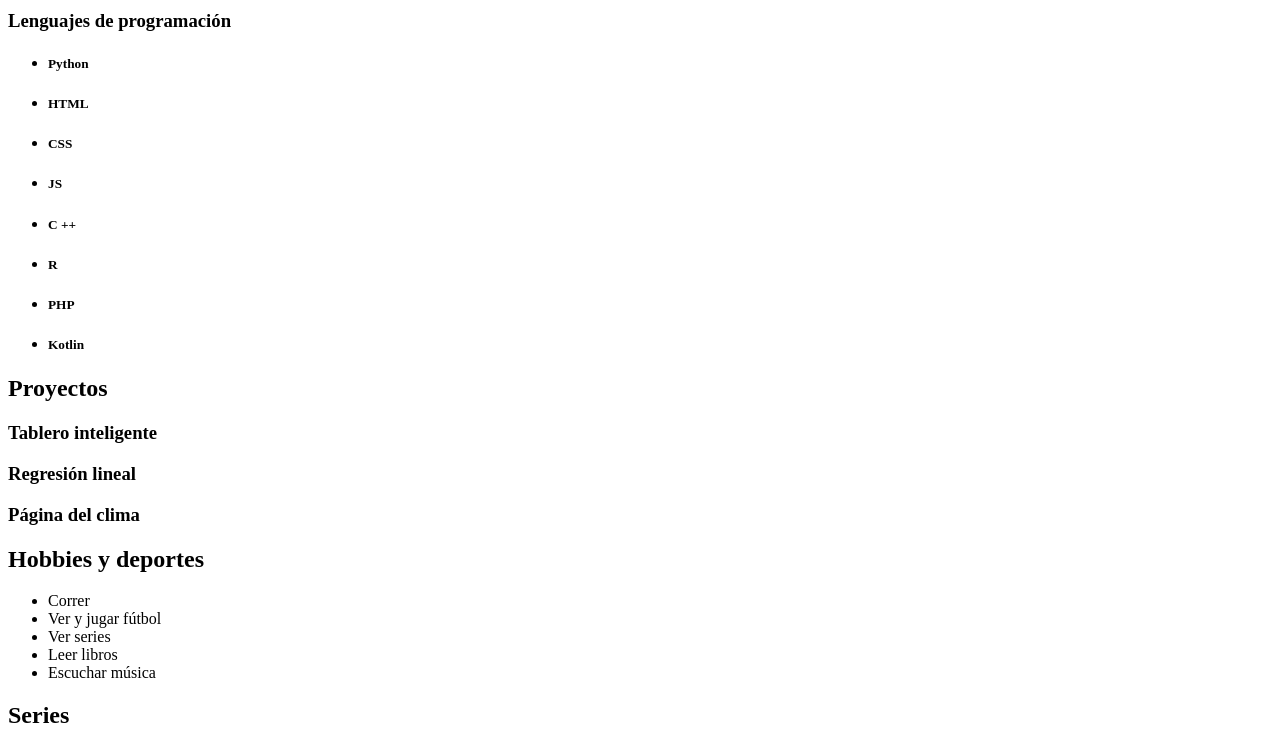
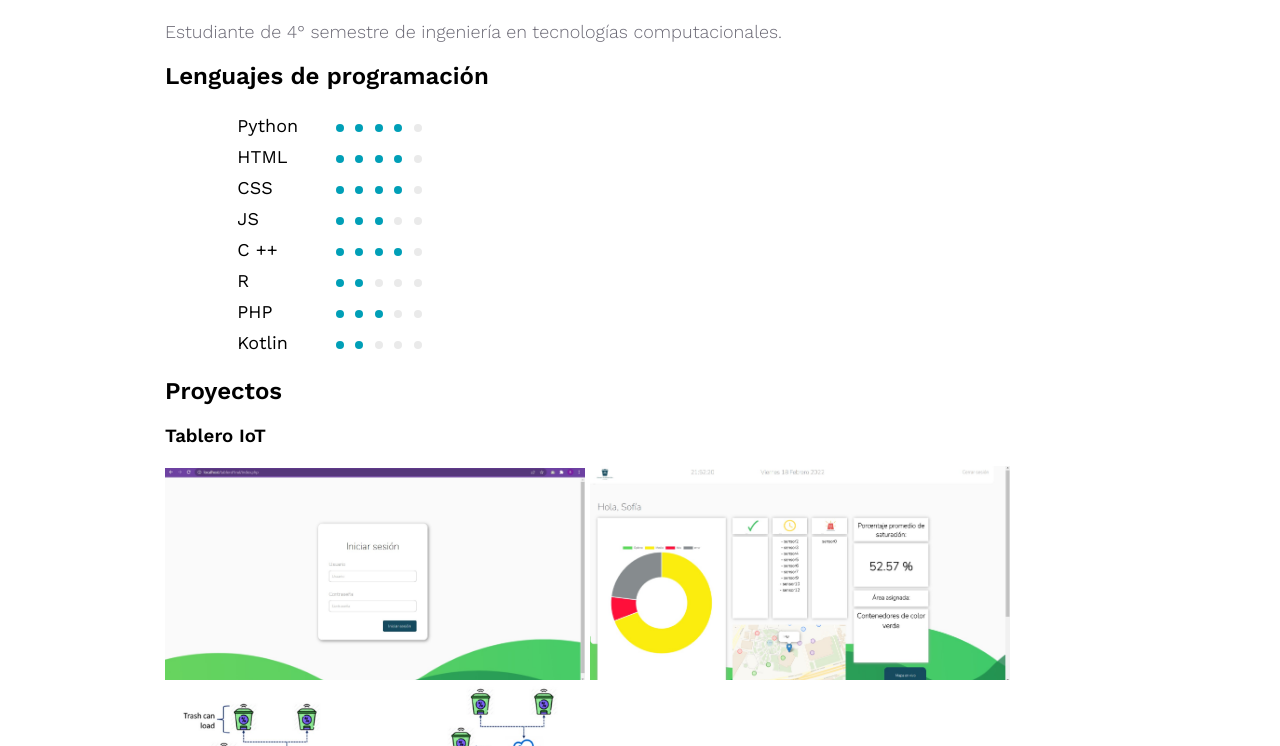
Before and after one commit to sofhdez/sofiahernandez, a plain HTML site: page index.html in a window 1280 px wide. Shown: the part 117-863 px from the top of the page. Drawn offline with nearby package versions, Linux system fonts and the light colour scheme.

Commit message:
imagenes e inicio del css

```diff
--- a/index.html
+++ b/index.html
@@ -5,8 +5,12 @@
     <meta charset="UTF-8">
     <meta http-equiv="X-UA-Compatible" content="IE=edge">
     <meta name="viewport" content="width=device-width, initial-scale=1.0">
-    <link rel="stylesheet" href="style.css">
+    <link rel="stylesheet" href="src/style.css">
     <title>Sofía Hernández CV</title>
+    <link rel="preconnect" href="https://fonts.googleapis.com">
+    <link rel="preconnect" href="https://fonts.gstatic.com" crossorigin>
+    <link href="https://fonts.googleapis.com/css2?family=Work+Sans:wght@100;200;300;400;600&display=swap"
+        rel="stylesheet">
 </head>
 
 <body>
@@ -23,85 +27,105 @@
     <main>
         <!-- Programming languages -->
         <section class="skills">
-            <h3 class="skills-text">
+            <h2 class="skills-text">
                 Lenguajes de programación
-            </h3>
+            </h2>
 
             <ul class="programming-languages">
                 <li>
-                    <h5>Python</h5>
+                    <div class="language-text">
+                        <h5>Python</h5>
+                    </div>
                     <div class="rating">
                         <span class="dot"></span>
+                        <span class="dot"></span>
+                        <span class="dot"></span>
+                        <span class="dot "></span>
+                        <span class="dot transparente"></span>
                     </div>
                 </li>
                 <li>
-                    <h5>HTML</h5>
+                    <div class="language-text">
+                        <h5>HTML</h5>
+                    </div>
                     <div class="rating">
                         <span class="dot"></span>
                         <span class="dot"></span>
                         <span class="dot"></span>
                         <span class="dot"></span>
-                        <span class="dot"></span>
+                        <span class="dot transparente"></span>
                     </div>
                 </li>
                 <li>
-                    <h5>CSS</h5>
+                    <div class="language-text">
+                        <h5>CSS</h5>
+                    </div>
                     <div class="rating">
                         <span class="dot"></span>
                         <span class="dot"></span>
                         <span class="dot"></span>
                         <span class="dot"></span>
-                        <span class="dot"></span>
+                        <span class="dot transparente"></span>
                     </div>
                 </li>
                 <li>
-                    <h5>JS</h5>
+                    <div class="language-text">
+                        <h5>JS</h5>
+                    </div>
+                    <div class="rating">
+                        <span class="dot"></span>
+                        <span class="dot"></span>
+                        <span class="dot"></span>
+                        <span class="dot transparente"></span>
+                        <span class="dot transparente"></span>
+                    </div>
+                </li>
+                <li>
+                    <div class="language-text">
+                        <h5>C ++</h5>
+                    </div>
                     <div class="rating">
                         <span class="dot"></span>
                         <span class="dot"></span>
                         <span class="dot"></span>
                         <span class="dot"></span>
-                        <span class="dot"></span>
+                        <span class="dot transparente"></span>
                     </div>
                 </li>
                 <li>
-                    <h5>C ++</h5>
+                    <div class="language-text">
+                        <h5>R</h5>
+                    </div>
+                    <div class="rating">
+                        <span class="dot"></span>
+                        <span class="dot"></span>
+                        <span class="dot transparente"></span>
+                        <span class="dot transparente"></span>
+                        <span class="dot transparente"></span>
+                    </div>
+                </li>
+                <li>
+                    <div class="language-text">
+                        <h5>PHP</h5>
+                    </div>
                     <div class="rating">
                         <span class="dot"></span>
                         <span class="dot"></span>
                         <span class="dot"></span>
-                        <span class="dot"></span>
-                        <span class="dot"></span>
+                        <span class="dot transparente"></span>
+                        <span class="dot transparente"></span>
                     </div>
                 </li>
                 <li>
-                    <h5>R</h5>
+                    <div class="language-text">
+                        <h5>Kotlin</h5>
+                    </div>
                     <div class="rating">
                         <span class="dot"></span>
                         <span class="dot"></span>
-                        <span class="dot"></span>
-                        <span class="dot"></span>
-                        <span class="dot"></span>
-                    </div>
-                </li>
-                <li>
-                    <h5>PHP</h5>
-                    <div class="rating">
-                        <span class="dot"></span>
-                        <span class="dot"></span>
-                        <span class="dot"></span>
-                        <span class="dot"></span>
-                        <span class="dot"></span>
-                    </div>
-                </li>
-                <li>
-                    <h5>Kotlin</h5>
-                    <div class="rating">
-                        <span class="dot"></span>
-                        <span class="dot"></span>
-                        <span class="dot"></span>
-                        <span class="dot"></span>
-                        <span class="dot"></span>
+                        <span class="dot transparente"></span>
+                        <span class="dot transparente"></span>
+                        <span class="dot transparente"></span>
                     </div>
                 </li>
             </ul>
@@ -113,20 +137,29 @@
             </h2>
             <div class="tablero-iot">
                 <h3>
-                    Tablero inteligente
+                    Tablero IoT
                 </h3>
+                <img src="img/tablero/tablero_inicio_iot.jpg" alt="pantalla de inicio de sesión">
+                <img src="img/tablero/tablero_iot.jpg" alt="tablero de un sistema de basura">
+                <img src="img/tablero/estructura_iot.jpg" alt="estructura del sistema de basura">
             </div>
 
             <div class="regresion-lineal">
                 <h3>
                     Regresión lineal
                 </h3>
+                <img src="img/regresion/base_datos_regresion.jpg" alt="base de datos de alimentos"><img
+                    src="img/regresion/modelo3_regresion.jpg" alt="modelo de regresión lineal"><img
+                    src="img/regresion/grafica_probabilidad_regresion.jpg" alt="gráficas de probabilidad">
             </div>
 
             <div class="pagina-clima">
                 <h3>
                     Página del clima
                 </h3>
+                <img src="img/clima/codigo-clima.png" alt="código en javascript"><img
+                    src="img/clima/ubicacion-clima.jpg" alt="página web con el clima local"><img
+                    src="img/clima/buscar-clima.jpg" alt="clima de Sydney">
             </div>
         </section>
 
--- a/src/style.css
+++ b/src/style.css
@@ -1 +1,75 @@
-/* Estilos de la página */
+:root {
+  --color-primario: #272727;
+  --color-resaltar: #fed766;
+  --color-secundario: #009fb7;
+  --color-oscuro: #696773;
+}
+
+body {
+  font-family: "Work Sans", sans-serif;
+  max-width: 950px;
+  margin: auto;
+  width: 90%;
+}
+
+h1 {
+  font-weight: bolder;
+  font-size: 55px;
+  text-align: center;
+  color: var(--color-primario);
+}
+
+h2 {
+  font-size: 24px;
+  font-weight: 600;
+}
+
+.descripcion {
+  font-weight: 300;
+  color: var(--color-oscuro);
+  font-size: 18px;
+}
+
+ul {
+  list-style: none;
+}
+
+.language-text {
+  margin-left: 3%;
+  padding: 5px;
+  display: inline-block;
+  width: 85px;
+}
+
+.programming-languages {
+    margin-top: 0;
+}
+
+.programming-languages h5 {
+  font-size: 18px;
+  font-weight: 400;
+  display: inline;
+}
+
+.rating {
+  height: 20px;
+  width: 120px;
+  display: inline;
+}
+
+.dot {
+  height: 8px;
+  width: 8px;
+  margin: 0 3px;
+  background-color: var(--color-secundario);
+  border-radius: 50%;
+  display: inline-block;
+}
+
+.transparente {
+  background-color: #eaeaea;
+}
+
+img {
+    width: 420px;
+}
```
Also changed, not shown: img/clima/buscar-clima.jpg (added), img/clima/codigo-clima.png (added), img/clima/ubicacion-clima.jpg (added), img/regresion/base_datos_regresion.jpg (added), img/regresion/grafica_probabilidad_regresion.jpg (added), img/regresion/modelo3_regresion.jpg (added), img/tablero/estructura_iot.jpg (added), img/tablero/modelo_sql_iot.jpg (added), img/tablero/tablero_inicio_iot.jpg (added), img/tablero/tablero_iot.jpg (added).
